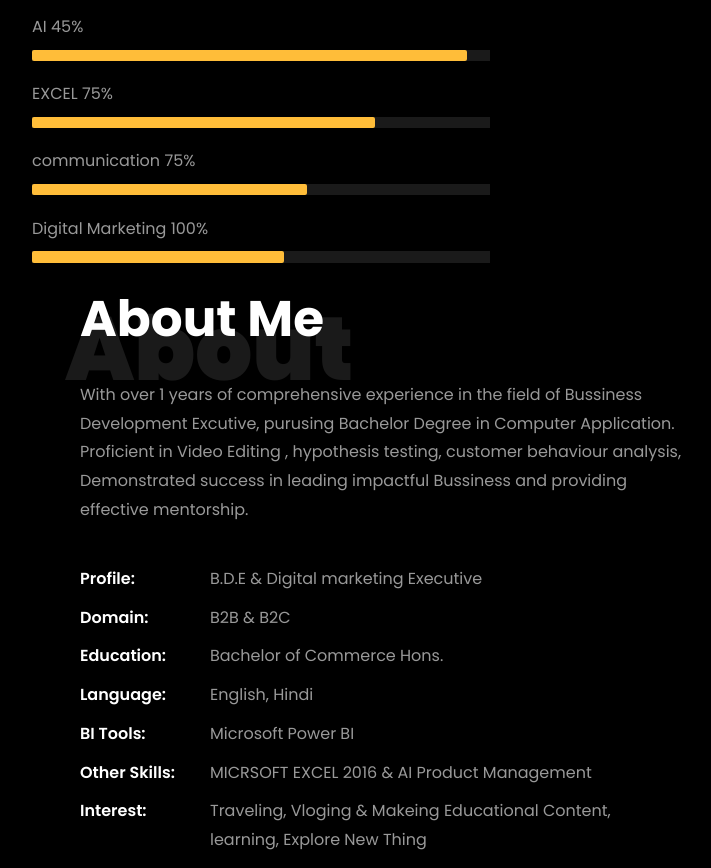
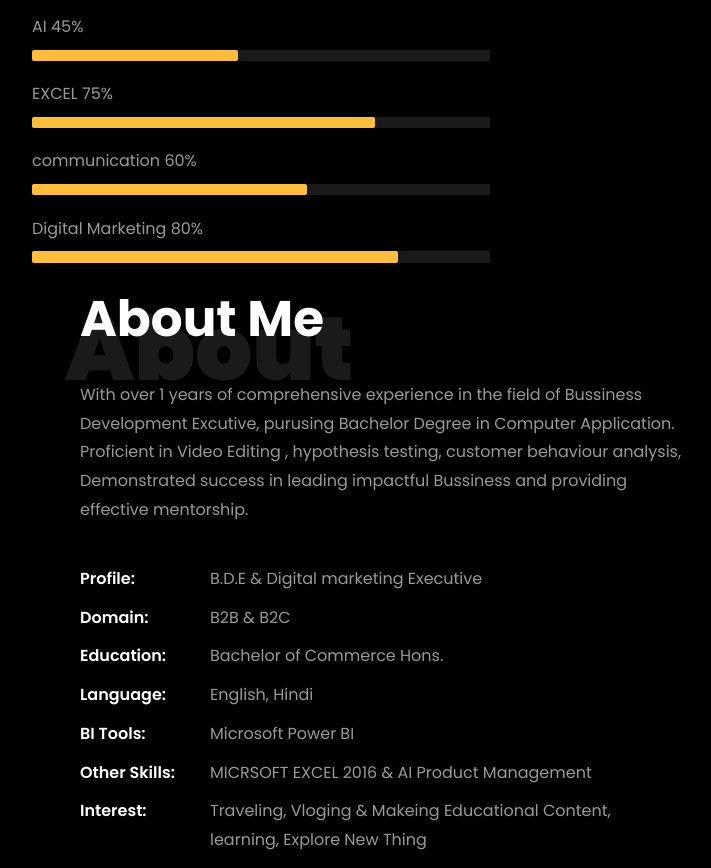
Before and after one commit to harsh10tiwari/Harshtiwari-protfolio, a plain HTML site: page index.html in a window 1280 px wide. Shown: the part 1131-1999 px from the top of the page, without its empty margins (38-749 px from the left). Drawn offline with Linux system fonts and the light colour scheme; animation ran at ten frames a second; files whose address does not match are found by name.

Commit message:
Update index.html
Name or Footer Changes By Rishabh

```diff
--- a/index.html
+++ b/index.html
@@ -235,7 +235,7 @@
 									<p class="title-s">Skills</p>
 									<span>AI</span> <span class="pull-right">45%</span>
 									<div class="progress">
-										<div class="progress-bar" role="progressbar" style="width: 95%;" aria-valuenow="95" aria-valuemin="0"
+										<div class="progress-bar" role="progressbar" style="width: 45%;" aria-valuenow="45" aria-valuemin="0"
 											aria-valuemax="100"></div>
 									</div>
 
@@ -245,15 +245,15 @@
 											aria-valuemax="100"></div>
 									</div>
 
-									<span>communication</span> <span class="pull-right">75%</span>
+									<span>communication</span> <span class="pull-right">60%</span>
 									<div class="progress">
 										<div class="progress-bar" role="progressbar" style="width: 60%" aria-valuenow="60" aria-valuemin="0"
 											aria-valuemax="100"></div>
 									</div>
 
-									 <span>Digital Marketing</span> <span class="pull-right">100%</span>
+									 <span>Digital Marketing</span> <span class="pull-right">80%</span>
 									<div class="progress">
-										<div class="progress-bar" role="progressbar" style="width: 55%" aria-valuenow="55" aria-valuemin="0"
+										<div class="progress-bar" role="progressbar" style="width: 80%" aria-valuenow="80" aria-valuemin="0"
 											aria-valuemax="100"></div>
 									</div>
 
@@ -606,7 +606,7 @@ This role requires close collaboration with data science, engineering, and UX te
 			<div class="col-md-12 text-center">
 
 			  <p><!-- Code is licensed under RB BY 3.0. -->
-	Copyright &copy;<script>document.write(new Date().getFullYear());</script> All rights reserved | This code is made with <i class="icon-heart color-danger" aria-hidden="true"></i> by <a href="https://colorlib.com" target="_blank">Rishabh</a>
+	Copyright &copy;<script>document.write(new Date().getFullYear());</script> All rights reserved | This code is made with <i class="icon-heart color-danger" aria-hidden="true"></i> by <a href="https://colorlib.com" target="_blank">Harsh Tiwari</a>
 	<!-- HARSH TIWARI ' --></p>
 			</div>
 		  </div>
```
